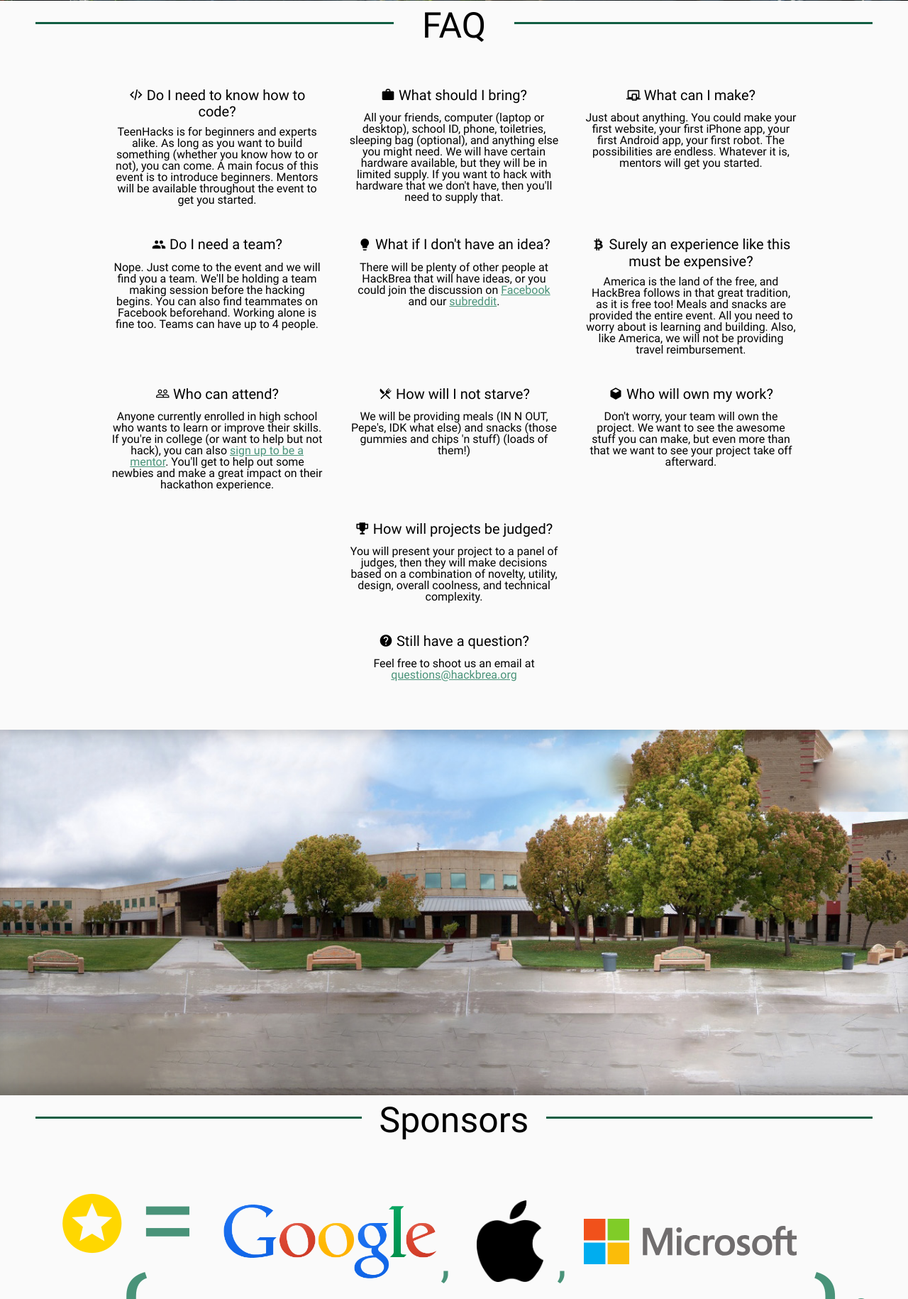
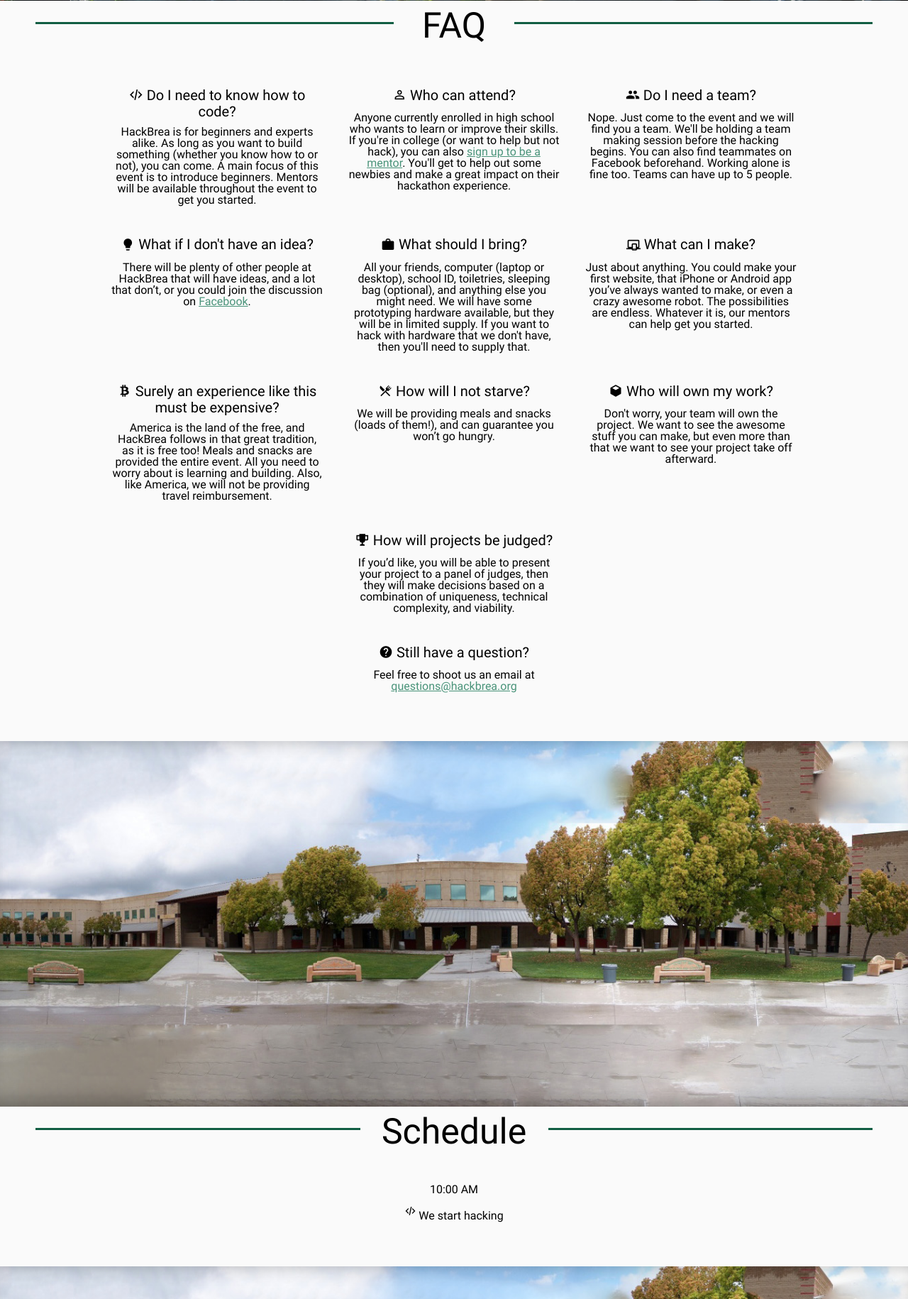
Before and after one commit to dudeofawesome/HackBrea-website, a PHP site: page / in a window 1280 px wide. Shown: the part 1690-3520 px from the top of the page at 71% size. Run offline with PHP 8.4, Linux system fonts and the light colour scheme.

Commit message:
Rewrote info
rewrote all the FAQ and about
Starting to add schedule

```diff
--- a/index.html
+++ b/index.html
@@ -188,10 +188,31 @@
                         <i class="mdi mdi-xml"></i> Do I need to know how to code?
                     </div>
                     <div class="answer">
-                        TeenHacks is for beginners and experts alike.
-                        As long as you want to build something (whether you know how to or not), you can come.
-                        A main focus of this event is to introduce beginners.
-                        Mentors will be available throughout the event to get you started.
+                        HackBrea is for beginners and experts alike. As long as you want to build something (whether you know how to or not), you can come. A main focus of this event is to introduce beginners. Mentors will be available throughout the event to get you started.
+                    </div>
+                </div>
+                <div class="question">
+                    <div class="query">
+                        <i class="mdi mdi-account-outline"></i> Who can attend?
+                    </div>
+                    <div class="answer">
+                        Anyone currently enrolled in high school who wants to learn or improve their skills. If you're in college (or want to help but not hack), you can also <span class="a" onclick="scrollToTopOfPage(); openForm('volunteer', document.getElementById('volunteerButton'));">sign up to be a mentor</span>. You'll get to help out some newbies and make a great impact on their hackathon experience.
+                    </div>
+                </div>
+                <div class="question">
+                    <div class="query">
+                        <i class="mdi mdi-account-multiple"></i> Do I need a team?
+                    </div>
+                    <div class="answer">
+                        Nope. Just come to the event and we will find you a team. We'll be holding a team making session before the hacking begins. You can also find teammates on Facebook beforehand. Working alone is fine too. Teams can have up to 5 people.
+                    </div>
+                </div>
+                <div class="question">
+                    <div class="query">
+                        <i class="mdi mdi-lightbulb"></i> What if I don't have an idea?
+                    </div>
+                    <div class="answer">
+                        There will be plenty of other people at HackBrea that will have ideas, and a lot that don’t, or you could join the discussion on <a href="https://facebook.com/hackbrea">Facebook</a>.
                     </div>
                 </div>
                 <div class="question">
@@ -199,9 +220,7 @@
                         <i class="mdi mdi-briefcase"></i> What should I bring?
                     </div>
                     <div class="answer">
-                        All your friends, computer (laptop or desktop), school ID, phone, toiletries, sleeping bag (optional), and anything else you might need.
-                        We will have certain hardware available, but they will be in limited supply.
-                        If you want to hack with hardware that we don't have, then you'll need to supply that.
+                        All your friends, computer (laptop or desktop), school ID, toiletries, sleeping bag (optional), and anything else you might need. We will have some prototyping hardware available, but they will be in limited supply. If you want to hack with hardware that we don't have, then you'll need to supply that.
                     </div>
                 </div>
                 <div class="question">
@@ -209,27 +228,7 @@
                         <i class="mdi mdi-responsive"></i> What can I make?
                     </div>
                     <div class="answer">
-                        Just about anything. You could make your first website, your first iPhone app, your first Android app, your first robot.
-                        The possibilities are endless. Whatever it is, mentors will get you started.
-                    </div>
-                </div>
-                <div class="question">
-                    <div class="query">
-                        <i class="mdi mdi-account-multiple"></i> Do I need a team?
-                    </div>
-                    <div class="answer">
-                        Nope. Just come to the event and we will find you a team.
-                        We'll be holding a team making session before the hacking begins.
-                        You can also find teammates on Facebook beforehand.
-                        Working alone is fine too. Teams can have up to 4 people.
-                    </div>
-                </div>
-                <div class="question">
-                    <div class="query">
-                        <i class="mdi mdi-lightbulb"></i> What if I don't have an idea?
-                    </div>
-                    <div class="answer">
-                        There will be plenty of other people at HackBrea that will have ideas, or you could join the discussion on <a href="https://facebook.com/hackbrea">Facebook</a> and our <a href="https://reddit.com/r/hackbrea">subreddit</a>.
+                        Just about anything. You could make your first website, that iPhone or Android app you’ve always wanted to make, or even a crazy awesome robot. The possibilities are  endless. Whatever it is, our mentors can help get you started.
                     </div>
                 </div>
                 <div class="question">
@@ -237,20 +236,7 @@
                         <i class="mdi mdi-currency-btc"></i> Surely an experience like this must be expensive?
                     </div>
                     <div class="answer">
-                        America is the land of the free, and HackBrea follows in that great tradition, as it is free too!
-                        Meals and snacks are provided the entire event.
-                        All you need to worry about is learning and building.
-                        Also, like America, we will not be providing travel reimbursement.
-                    </div>
-                </div>
-                <div class="question">
-                    <div class="query">
-                        <i class="mdi mdi-account-multiple-outline"></i> Who can attend?
-                    </div>
-                    <div class="answer">
-                        Anyone currently enrolled in high school who wants to learn or improve their skills.
-                        If you're in college (or want to help but not hack), you can also <a href="">sign up to be a mentor</a>.
-                        You'll get to help out some newbies and make a great impact on their hackathon experience.
+                        America is the land of the free, and HackBrea follows in that great tradition, as it is free too! Meals and snacks are provided the entire event. All you need to worry about is learning and building. Also, like America, we will not be providing travel reimbursement.
                     </div>
                 </div>
                 <div class="question">
@@ -258,7 +244,7 @@
                         <i class="mdi mdi-silverware-variant"></i> How will I not starve?
                     </div>
                     <div class="answer">
-                        We will be providing meals (IN N OUT, Pepe's, IDK what else) and snacks (those gummies and chips 'n stuff) (loads of them!)
+                        We will be providing meals and snacks (loads of them!), and can guarantee you won’t go hungry.
                     </div>
                 </div>
                 <div class="question">
@@ -266,8 +252,7 @@
                         <i class="mdi mdi-cube"></i> Who will own my work?
                     </div>
                     <div class="answer">
-                        Don't worry, your team will own the project.
-                        We want to see the awesome stuff you can make, but even more than that we want to see your project take off afterward.
+                        Don't worry, your team will own the project. We want to see the awesome stuff you can make, but even more than that we want to see your project take off afterward.
                     </div>
                 </div>
                 <div class="question">
@@ -275,7 +260,7 @@
                         <i class="mdi mdi-trophy-variant"></i> How will projects be judged?
                     </div>
                     <div class="answer">
-                        You will present your project to a panel of judges, then they will make decisions based on a combination of novelty, utility, design, overall coolness, and technical complexity.
+                        If you’d like, you will be able to present your project to a panel of judges, then they will make decisions based on a combination of uniqueness, technical complexity, and viability.
                     </div>
                 </div>
                 <div>
@@ -286,6 +271,17 @@
                         <div class="answer">
                             Feel free to shoot us an email at <a href="mailto:questions@hackbrea.org">questions@hackbrea.org</a>
                         </div>
+                    </div>
+                </div>
+            </div>
+            <div class="breaker" id="breaker2" style="background-image:url('resources/images/breakers/2.jpg')"></div>
+            <div id="schedule" class="content">
+                <div class="event">
+                    <div class="time">
+                        10:00 AM
+                    </div>
+                    <div class="name">
+                        <i class="mdi mdi-xml"></i> We start hacking
                     </div>
                 </div>
             </div>
--- a/resources/styles/main.css
+++ b/resources/styles/main.css
@@ -777,10 +777,12 @@
   height: 100%;
   display: block; }
 
-a {
+a, .a {
+  text-decoration: underline;
   color: #499379;
+  cursor: pointer;
   transition: color 0.3s; }
-  a:hover {
+  a:hover, .a:hover {
     color: black; }
 
 textarea {
@@ -862,15 +864,28 @@
   font-size: 50px;
   content: 'FAQ'; }
 
+#main #schedule {
+  text-align: center; }
+
+#main #schedule:before {
+  position: relative;
+  top: -25px;
+  margin-left: auto;
+  margin-right: auto;
+  padding-top: 25px;
+  width: 265px;
+  height: 50px;
+  display: block;
+  background-color: #fafafa;
+  font-size: 50px;
+  content: 'Schedule'; }
+
 #main #sponsors {
   display: block;
   text-align: center; }
 
 #main #sponsors div * {
   display: inline-block; }
-
-#main #sponsors div .level {
-  width: 240px; }
 
 #main #sponsors:before {
   position: relative;
--- a/resources/styles/main.scss
+++ b/resources/styles/main.scss
@@ -66,8 +66,10 @@
     display: block;
 }
 
-a {
+a, .a {
+    text-decoration: underline;
 	color: $secondary-1-1;
+    cursor: pointer;
 
     transition: color 0.3s;
 
@@ -171,6 +173,25 @@
     background-color: #fafafa;
     font-size: 50px;
     content: 'FAQ';
+}
+
+#main #schedule {
+    text-align: center;
+}
+
+#main #schedule:before {
+    position: relative;
+    top: -25px;
+    margin-left: auto;
+    margin-right: auto;
+    padding-top: 25px;
+    width: 265px;
+    height: 50px;
+    display: block;
+
+    background-color: #fafafa;
+    font-size: 50px;
+    content: 'Schedule';
 }
 
 #main #sponsors {
```
Also changed, not shown: 1 other file.
